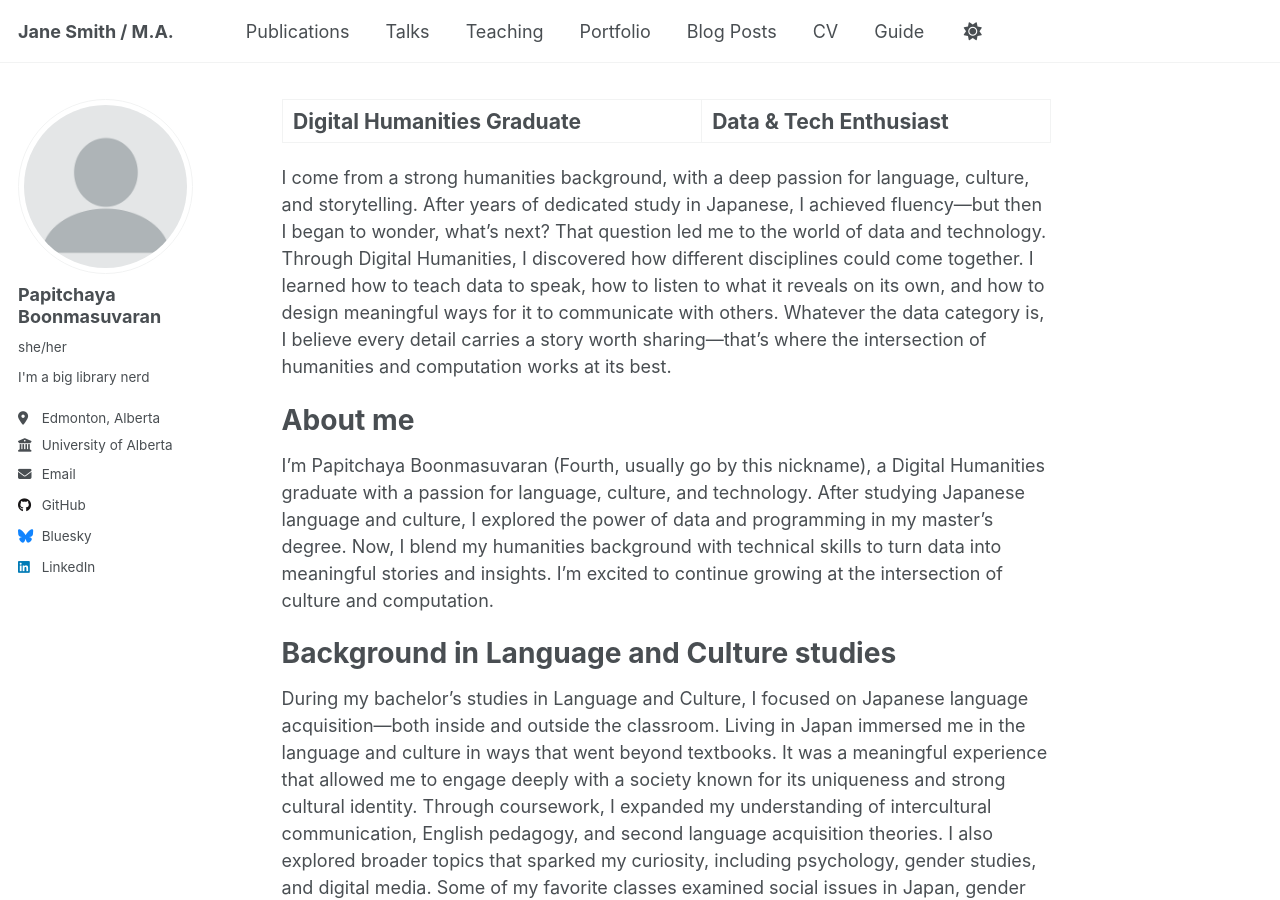
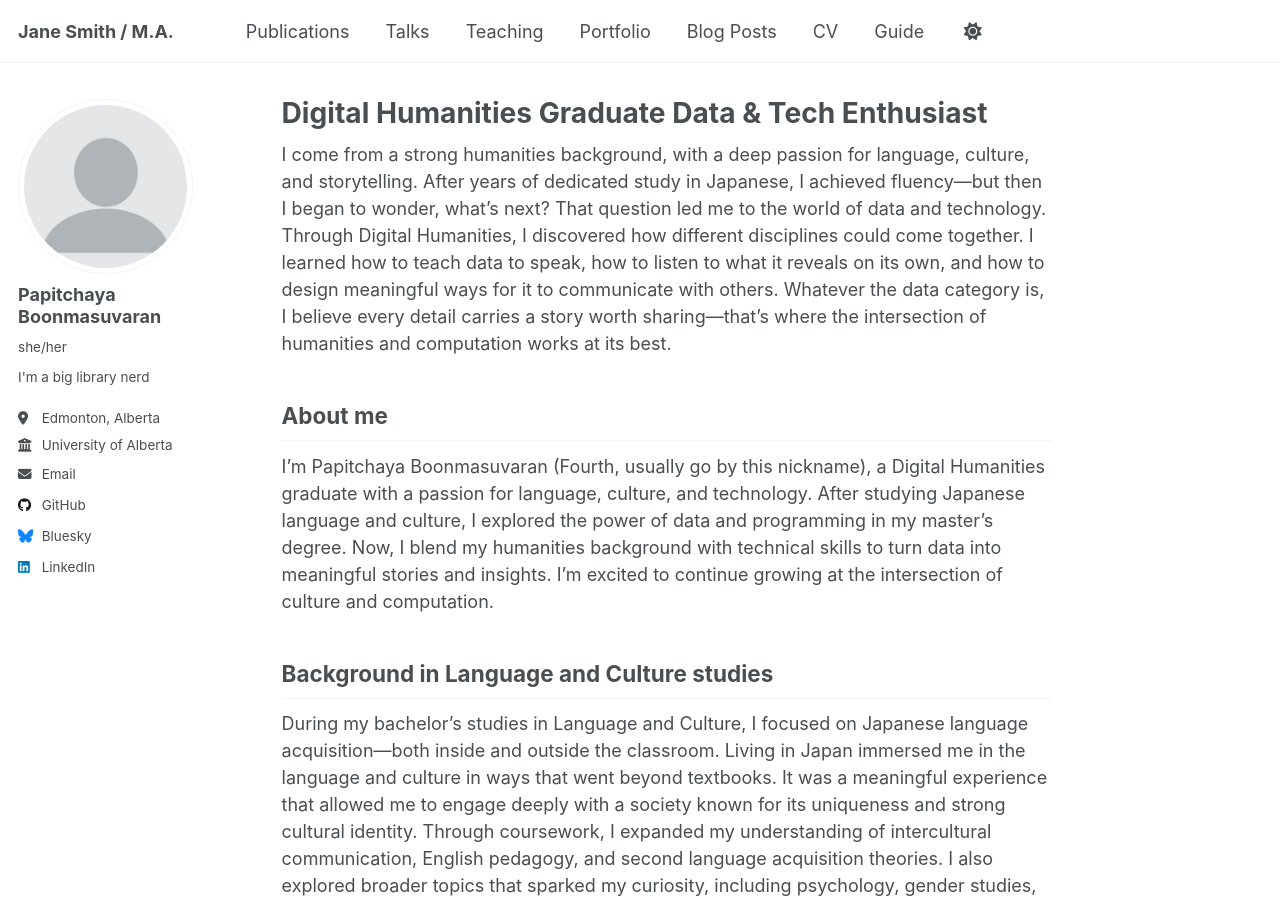
Before and after one commit to 4thpapitch/thedigitalme, a Jekyll site: the page built from _pages/about.md, in a window 1280 px wide and 900 px high. Built offline with Jekyll 4.4.1, drawn with Linux system fonts in a browser that asks for light colours.

```diff
--- a/_pages/about.md
+++ b/_pages/about.md
@@ -1,6 +1,6 @@
 ---
 permalink: /
-title: "Digital Humanities Graduate | Data & Tech Enthusiast"
+title: "Digital Humanities Graduate Data & Tech Enthusiast"
 author_profile: true
 redirect_from:
   - /about/
@@ -10,15 +10,15 @@ redirect_from:
 I come from a strong humanities background, with a deep passion for language, culture, and storytelling. After years of dedicated study in Japanese, I achieved fluency—but then I began to wonder, what’s next? That question led me to the world of data and technology. Through Digital Humanities, I discovered how different disciplines could come together. I learned how to teach data to speak, how to listen to what it reveals on its own, and how to design meaningful ways for it to communicate with others. Whatever the data category is, I believe every detail carries a story worth sharing—that’s where the intersection of humanities and computation works at its best.
 
 About me
-======
+------
 I’m Papitchaya Boonmasuvaran (Fourth, usually go by this nickname), a Digital Humanities graduate with a passion for language, culture, and technology. After studying Japanese language and culture, I explored the power of data and programming in my master’s degree. Now, I blend my humanities background with technical skills to turn data into meaningful stories and insights. I’m excited to continue growing at the intersection of culture and computation.
 
 Background in Language and Culture studies
-======
+------
 During my bachelor’s studies in Language and Culture, I focused on Japanese language acquisition—both inside and outside the classroom. Living in Japan immersed me in the language and culture in ways that went beyond textbooks. It was a meaningful experience that allowed me to engage deeply with a society known for its uniqueness and strong cultural identity. Through coursework, I expanded my understanding of intercultural communication, English pedagogy, and second language acquisition theories. I also explored broader topics that sparked my curiosity, including psychology, gender studies, and digital media. Some of my favorite classes examined social issues in Japan, gender inequality, and the political influence of digital platforms. My time there helped me build a strong foundation in the humanities, and it continues to shape how I view the world today.
 
 Where Code Meets Culture: My Journey into Digital Humanities
-======
+------
 Building on my humanities foundation, I pursued a master’s degree in Digital Humanities—where I discovered my passion for coding, data, and programming languages. I became deeply fascinated by how powerful technical tools can be, and how they can simplify complex problems and ease real-world challenges. But this degree wasn’t just about learning how to use technology—it taught me how to adapt it to serve the humanities. I learned how digital systems function, what happens behind the scenes, and how their use can create both meaningful benefits and critical social questions. This experience strengthened my enthusiasm to grow a career in data and analysis—where I can work closely with data, learn how to speak to it, and understand how it wants to be spoken to. That’s the beginning of my journey forward.
 
 Current Focus/Career goals
```
